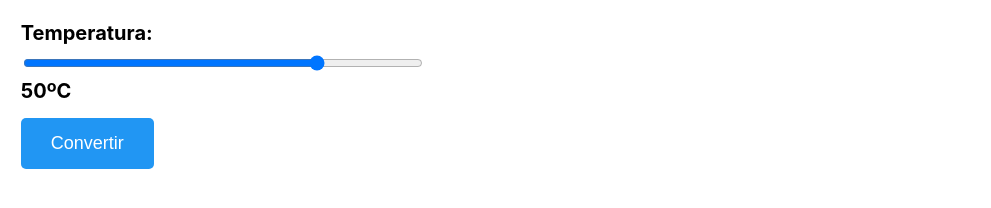
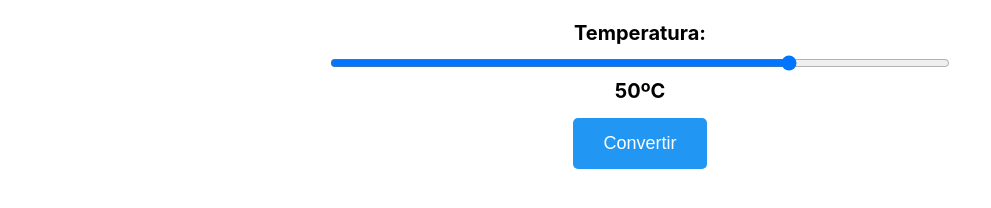
Before and after one commit to Dellos7/ejercicios-formularios-html, a plain HTML site: page ejercicio2.html in a window 1280 px wide. Shown: the whole page, without its empty margins (0-991 px from the left). Drawn offline with Linux system fonts and the light colour scheme.

Commit message:
cambiado estilo

```diff
--- a/estilo.css
+++ b/estilo.css
@@ -50,7 +50,7 @@ button[type="submit"]{
 }
 
 @media only screen and (min-width: 768px) {
-    form {
+    /*form {
         width: 400px;
         align-items: start;
         margin: 0;
@@ -60,5 +60,8 @@ button[type="submit"]{
     }
     h1{
         text-align: left;
+    }*/
+    form{
+        width: 50%;
     }
 }
```
